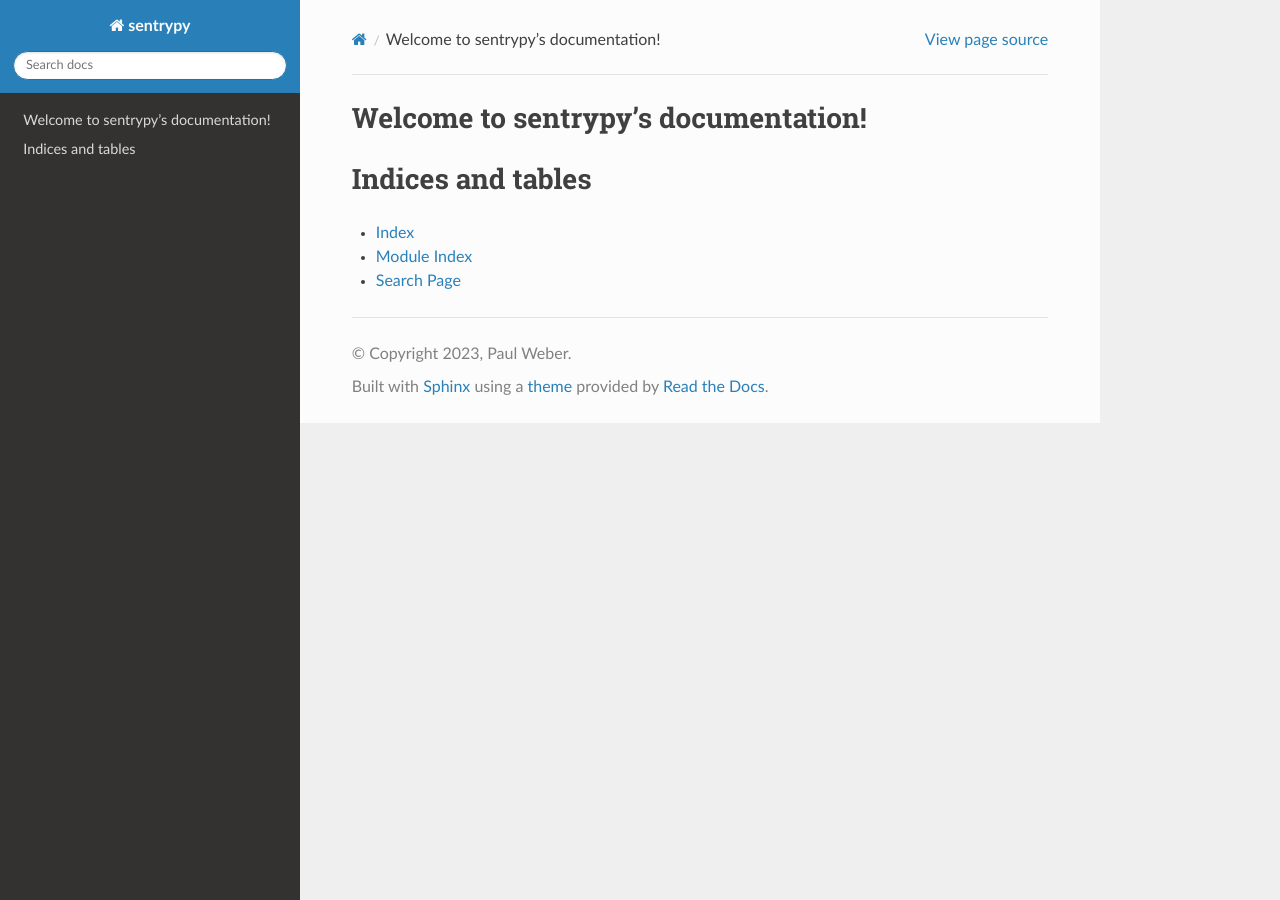
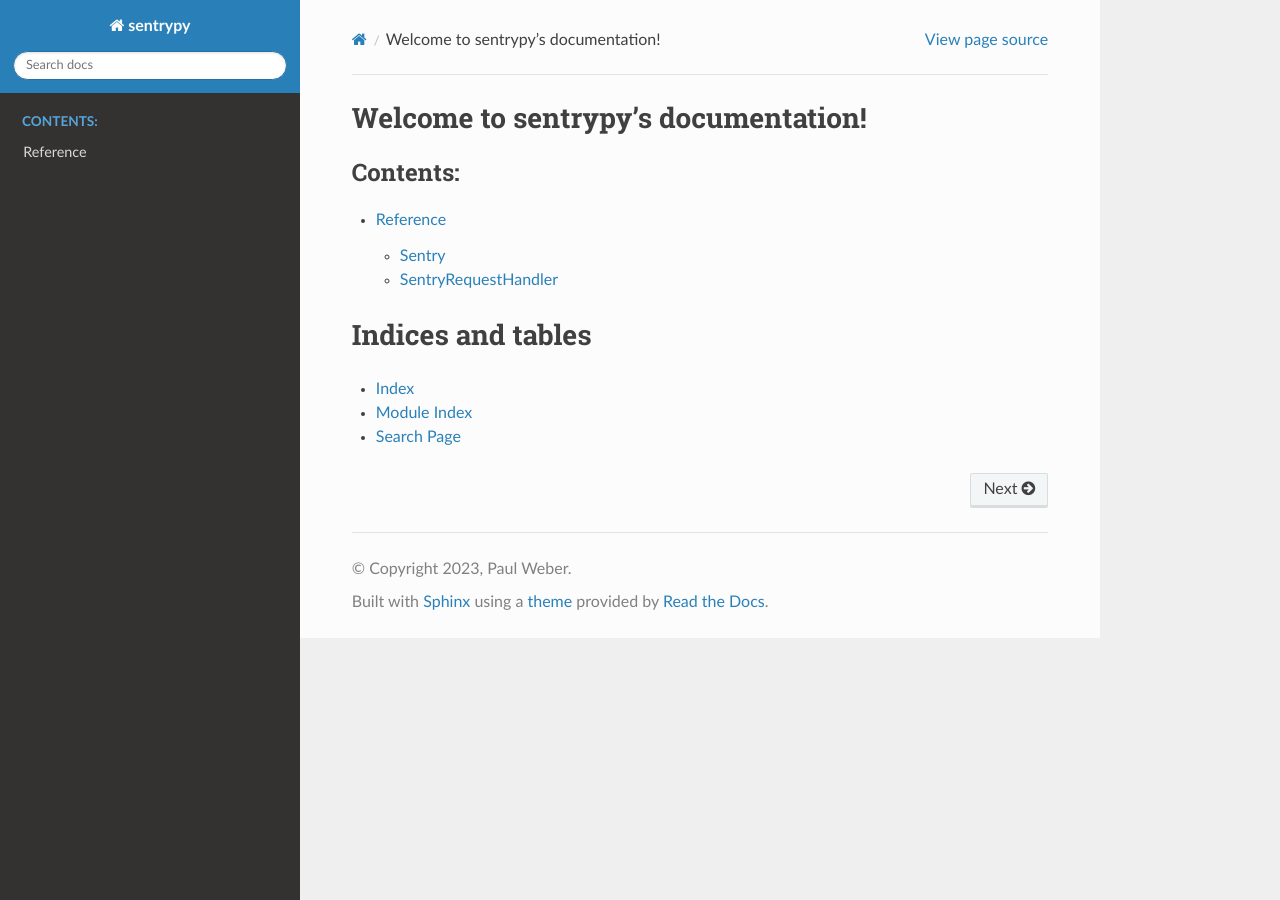
Before and after one commit to perfect-operations/sentrypy, a Sphinx documentation site: the page built from docs/index.rst, in a window 1280 px wide. Built offline with Sphinx 7.4.7 and the Read the Docs theme 2.0.0, drawn with Linux system fonts in a browser that asks for light colours.

```diff
--- a/docs/conf.py
+++ b/docs/conf.py
@@ -13,7 +13,10 @@ author = "Paul Weber"
 # -- General configuration ---------------------------------------------------
 # https://www.sphinx-doc.org/en/master/usage/configuration.html#general-configuration
 
-extensions = []
+extensions = [
+    "sphinx.ext.autodoc",
+    "sphinx.ext.napoleon",
+]
 
 templates_path = ["_templates"]
 exclude_patterns = ["_build", "Thumbs.db", ".DS_Store"]
--- a/docs/index.rst
+++ b/docs/index.rst
@@ -10,6 +10,8 @@ Welcome to sentrypy's documentation!
    :maxdepth: 2
    :caption: Contents:
 
+   reference
+
 
 
 Indices and tables
--- /dev/null
+++ b/docs/modules/sentry.rst
@@ -0,0 +1,7 @@
+.. _sentry:
+
+Sentry
+======
+
+.. automodule:: sentrypy.sentry
+   :members:
--- /dev/null
+++ b/docs/modules/sentryrequesthandler.rst
@@ -0,0 +1,7 @@
+.. _sentryrequesthandler:
+
+SentryRequestHandler
+====================
+
+.. automodule:: sentrypy.sentryrequesthandler
+   :members:
--- /dev/null
+++ b/docs/reference.rst
@@ -0,0 +1,11 @@
+.. _reference:
+
+Reference
+=========
+
+.. toctree::
+   :maxdepth: 2
+   :caption: Contents:
+
+   modules/sentry
+   modules/sentryrequesthandler
```
Also changed, not shown: 1 other file.
